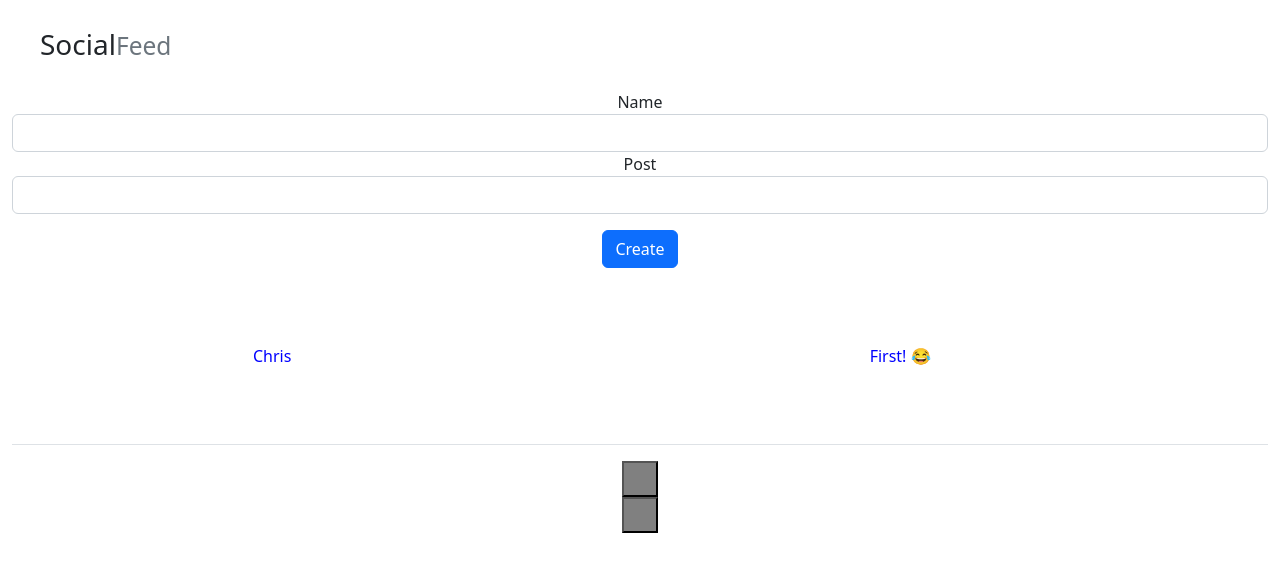
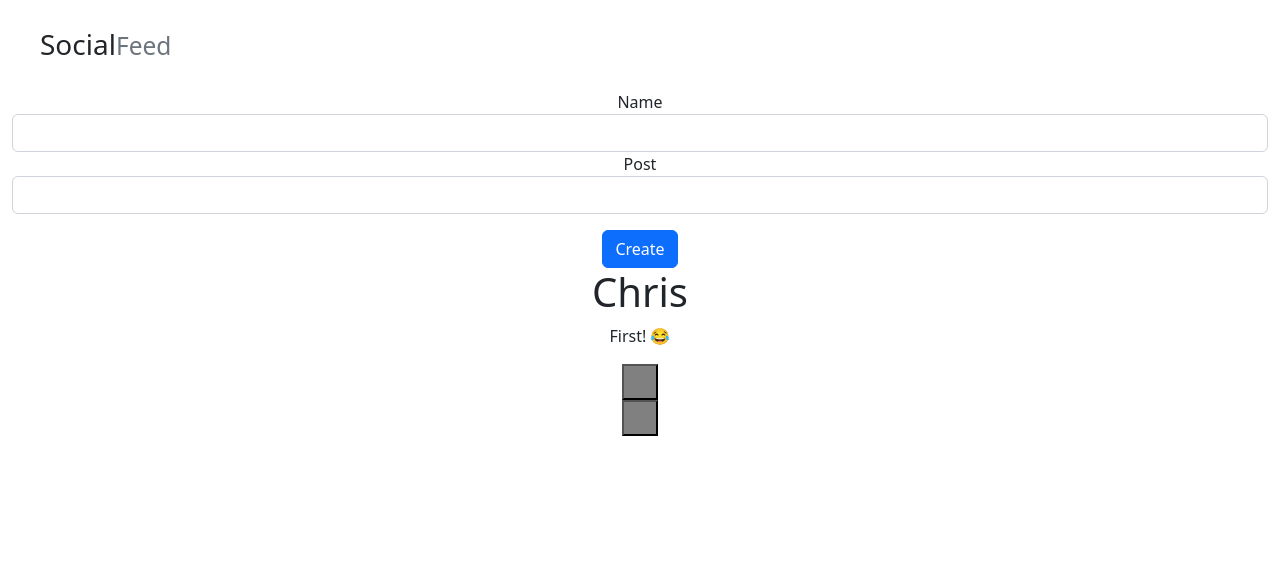
Before and after one commit to chrisbelles/social-feed, a React (Create React App) app: page / in a window 1280 px wide. Shown: the top 572 px of the page. Built offline with nearby package versions, Linux system fonts and the light colour scheme.

Commit message:
Followed Jakes tutorial and fixed the buttons and made comments their own

```diff
--- a/src/App.js
+++ b/src/App.js
@@ -25,14 +25,10 @@ function App() {
           <div className='border-box' style={{}}>
             <AddName addNewEntry={addNewEntry} />
           </div>
-          <div className='comment-border-box' style={{}}>
             <DisplayEntries parentEntries={entries} />
-            <CustomLike />
-            <CustomDislike />
           </div>
         </div>
       </div>
-    </div>
   );
 }
 
--- a/src/components/DisplayEntries/DisplayEntries.jsx
+++ b/src/components/DisplayEntries/DisplayEntries.jsx
@@ -1,21 +1,15 @@
 import "../AddName";
+import DisplayPosts from "../DisplayPosts/DisplayPosts";
 
-
+//Parent Mapper
 const DisplayEntries = (props) => {
     return (
         <div className="body-container" style={{}}>
-            <table className='table'>
-                <tbody className="background" style={{ color: 'blue', lineHeight : 10, padding: 20 }}>
-                    {props.parentEntries.map((entry, index) => {
-                    return (
-                        <tr key={index}>
-                        <td>{entry.name}</td>
-                        <td>{entry.comment}</td>
-                        </tr>
-                    );
-                    })}
-                </tbody>
-            </table>
+            {props.parentEntries.map((entry,index) => {
+                return(
+                    <DisplayPosts entry={entry} key={index} />
+                )
+            })}
         </div>
      );
 }
--- a/src/components/DisplayPosts/DisplayPosts.jsx
+++ b/src/components/DisplayPosts/DisplayPosts.jsx
@@ -0,0 +1,16 @@
+import CustomDislike from "../CustomDislike/CustomDislike";
+import CustomLike from "../CustomLike/CustomLike";
+
+
+const DisplayPost = (props) => {
+    return (
+        <div>
+            <h1>{props.entry.name}</h1>
+            <p>{props.entry.comment}</p>
+            <CustomDislike />
+            <CustomLike />
+        </div>
+     );
+}
+
+export default DisplayPost;
```
